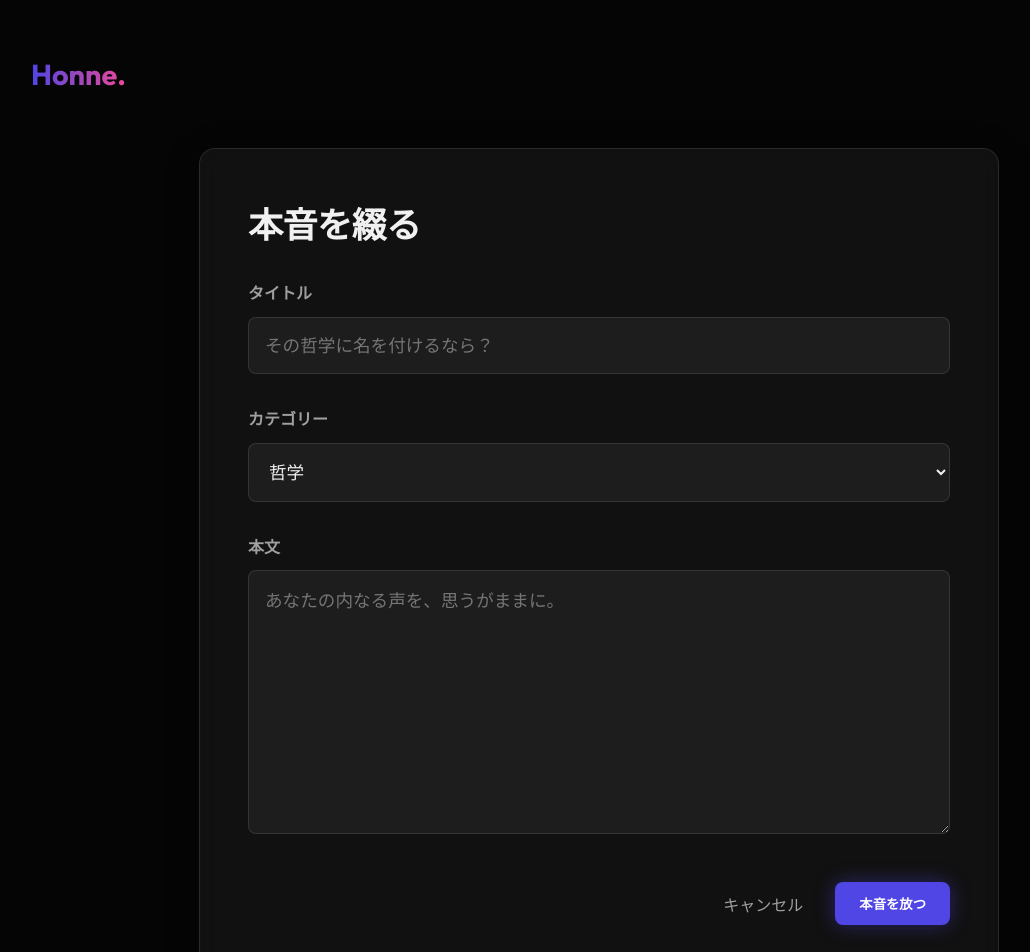
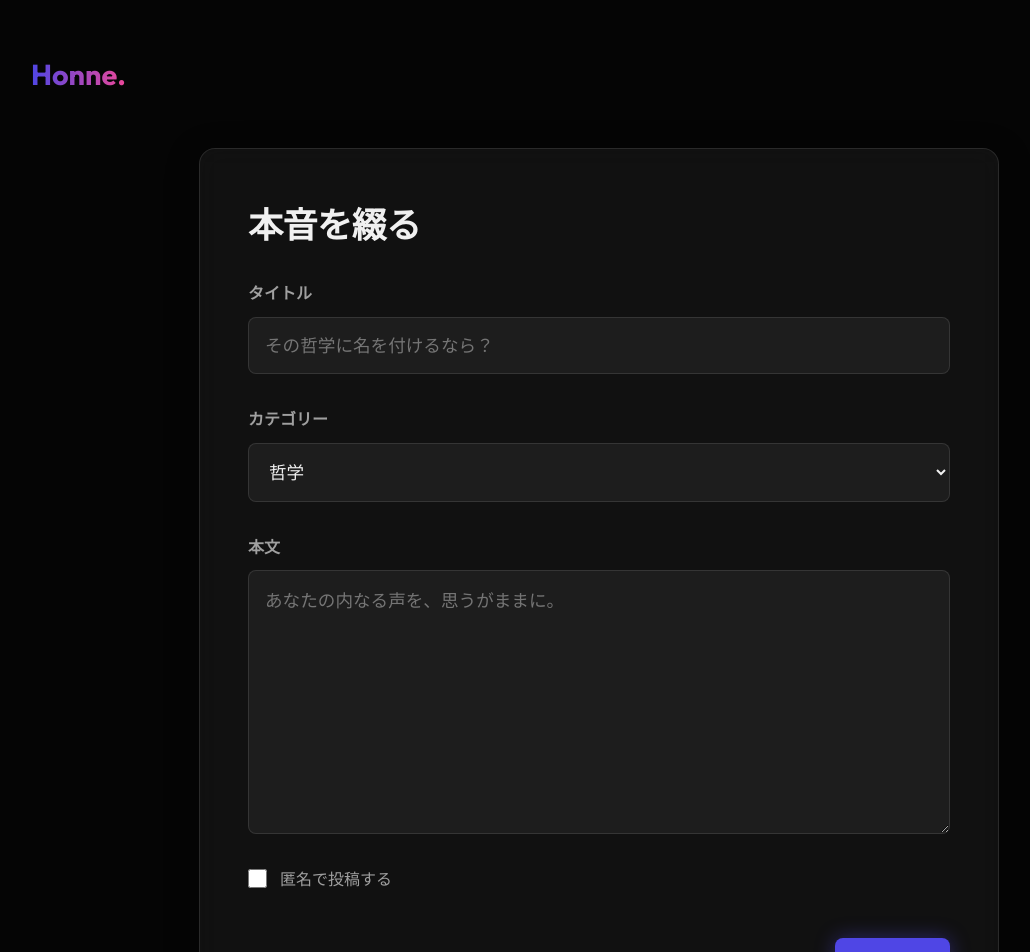
Before and after one commit to savereset302-pixel/henne-sns, a Next.js app: page /post/new in a window 1280 px wide. Shown: the top 952 px of the page, without its empty margins (41-1071 px from the left). Built offline with nearby package versions, Linux system fonts and the light colour scheme.

Commit message:
Implement anonymous posting option

```diff
--- a/src/app/post/new/newPost.module.css
+++ b/src/app/post/new/newPost.module.css
@@ -69,6 +69,23 @@
     border-color: var(--accent-color);
 }
 
+.checkboxGroup {
+    display: flex;
+    align-items: center;
+    gap: 0.8rem;
+    cursor: pointer;
+    font-size: 1rem;
+    color: var(--text-secondary);
+    width: fit-content;
+}
+
+.checkboxGroup input {
+    width: 1.2rem;
+    height: 1.2rem;
+    cursor: pointer;
+    accent-color: var(--accent-color);
+}
+
 .actions {
     display: flex;
     justify-content: flex-end;
--- a/src/app/post/new/page.tsx
+++ b/src/app/post/new/page.tsx
@@ -11,6 +11,7 @@ export default function NewPostPage() {
     const [title, setTitle] = useState("");
     const [content, setContent] = useState("");
     const [category, setCategory] = useState("哲学");
+    const [isAnonymous, setIsAnonymous] = useState(false);
     const [isLoading, setIsLoading] = useState(false);
     const router = useRouter();
 
@@ -29,7 +30,8 @@ export default function NewPostPage() {
                 content,
                 category,
                 authorId: auth.currentUser.uid,
-                authorName: auth.currentUser.displayName || "匿名",
+                authorName: isAnonymous ? "匿名" : (auth.currentUser.displayName || "名無し"),
+                isAnonymous,
                 createdAt: serverTimestamp(),
             });
             router.push("/");
@@ -81,6 +83,16 @@ export default function NewPostPage() {
                                 rows={10}
                             />
                         </div>
+
+                        <label className={styles.checkboxGroup}>
+                            <input
+                                type="checkbox"
+                                checked={isAnonymous}
+                                onChange={(e) => setIsAnonymous(e.target.checked)}
+                            />
+                            匿名で投稿する
+                        </label>
+
                         <div className={styles.actions}>
                             <Link href="/" className={styles.cancel}>キャンセル</Link>
                             <button type="submit" className="btn-primary" disabled={isLoading}>
```
